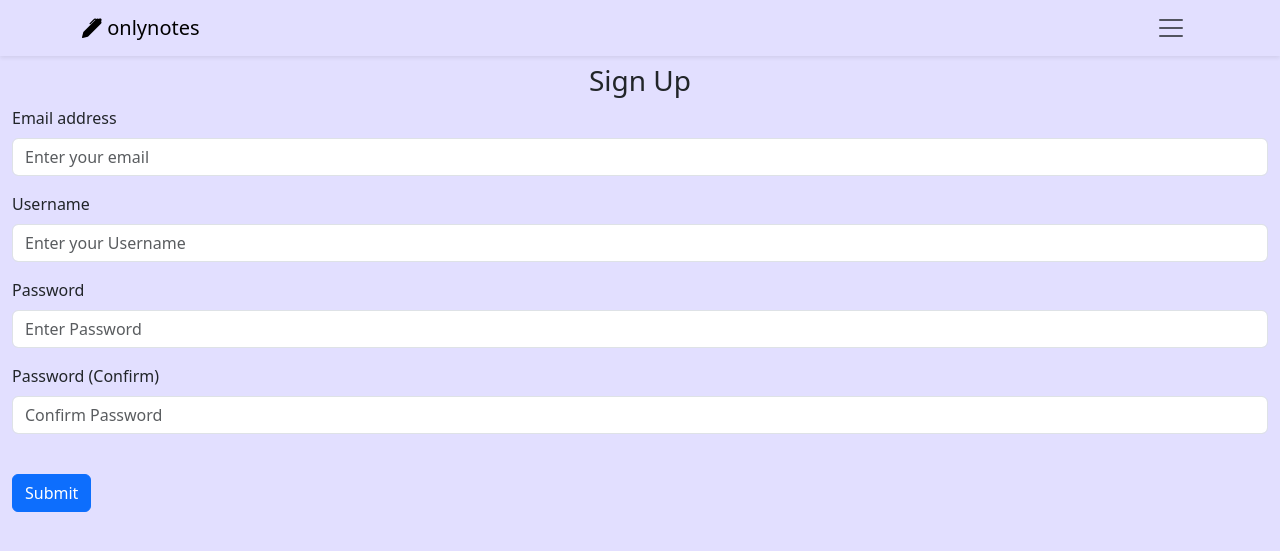
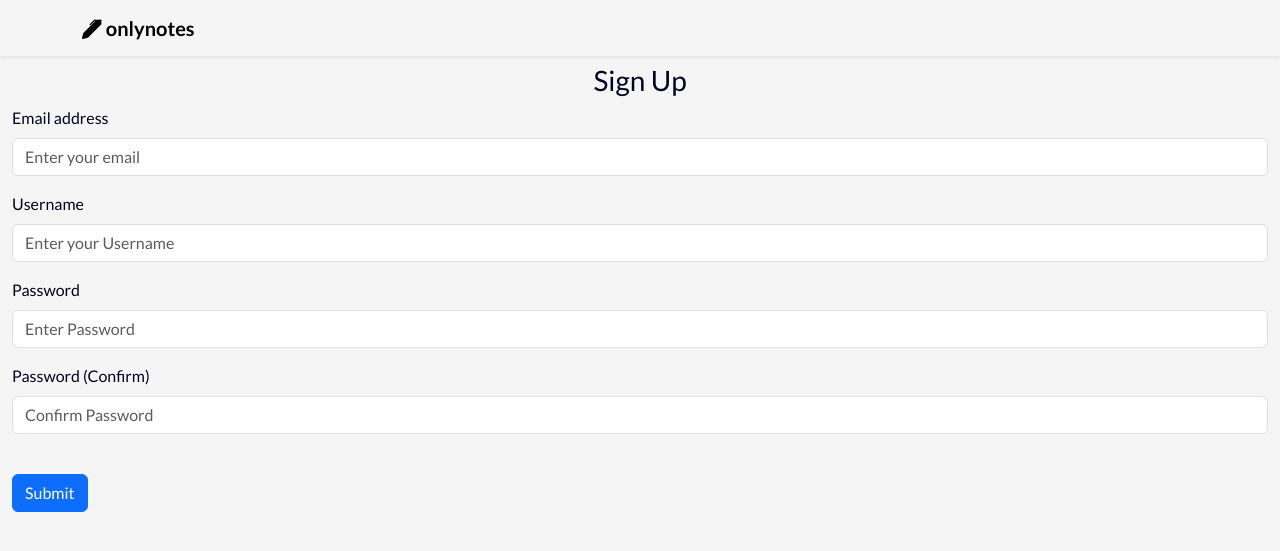
Before and after one commit to fr4nkln11/OnlyNotes, a Flask app: page /sign-up in a window 1280 px wide. Shown: the top 551 px of the page. Run offline with Flask 3, Linux system fonts and the light colour scheme.

Commit message:
feature: Lato font, logout button on nav, username display

```diff
--- a/src/static/main.css
+++ b/src/static/main.css
@@ -1,16 +1,38 @@
 body {
-    background-color: rgb(226, 223, 255);
+    background-color: #f5f5f5;
+    color: #040320;
+    font-family: 'Lato', sans-serif;
+    font-weight: 400;
 }
 
 .main_container {
     margin-top: 4rem!important;
 }
 
+.page-head-text {
+    font-weight: 700;
+}
+
+.brand {
+    font-weight: 700;
+}
+
+.logout-btn {
+    font-size: 25px;
+    color: rgb(220,53,69);
+    opacity: .55
+}
+
+.logout-btn:hover {
+    color: rgb(220,53,69);
+    opacity: 1;
+}
+
 .navbar {
-    background-color: rgb(226, 223, 255);
+    background-color: #f5f5f5;
 }
 .card {
-    background-color: whitesmoke;
+    background-color: #f5f5f5;
 }
 
 .card > .card-body.btn:active {
@@ -27,6 +49,7 @@ body {
 }
 
 .delete-btn:hover {
+    color: rgb(220,53,69);
     opacity: 1;
 }
 
--- a/src/templates/base.html
+++ b/src/templates/base.html
@@ -7,18 +7,27 @@
     <link href="https://cdn.jsdelivr.net/npm/bootstrap@5.3.0/dist/css/bootstrap.min.css" rel="stylesheet" integrity="sha384-9ndCyUaIbzAi2FUVXJi0CjmCapSmO7SnpJef0486qhLnuZ2cdeRhO02iuK6FUUVM" crossorigin="anonymous">
     <link rel="stylesheet" href="https://cdn.jsdelivr.net/npm/bootstrap-icons@1.10.5/font/bootstrap-icons.css">
     <link rel="stylesheet" href="../static/main.css">
+    <link rel="preconnect" href="https://fonts.googleapis.com">
+    <link rel="preconnect" href="https://fonts.gstatic.com" crossorigin>
+    <link href="https://fonts.googleapis.com/css2?family=Lato:wght@400;700&display=swap" rel="stylesheet">
 </head>
 <body class="d-flex flex-column h-100">
     <nav class="navbar shadow-sm fixed-top">
         <div class="container">
-          <a class="navbar-brand" href="/">
+          <a class="navbar-brand brand" href="/">
             <i class="bi bi-pen-fill"></i>
             onlynotes
           </a>
-          <button class="navbar-toggler border-0" type="button" data-bs-toggle="collapse" data-bs-target="#navbarNav" aria-controls="navbarNav" aria-expanded="false" aria-label="Toggle navigation">
+          {% if user.is_authenticated %}
+          <div class="d-flex justify-content-end align-items-center">
+            <span class="mx-2">{{ user.username }}</span>
+            <a class="nav-link bi bi-box-arrow-right btn logout-btn" href="/logout" role="button"></a>
+          </div>
+          {% endif %}
+          <!-- <button class="navbar-toggler border-0" type="button" data-bs-toggle="collapse" data-bs-target="#navbarNav" aria-controls="navbarNav" aria-expanded="false" aria-label="Toggle navigation">
             <span class="navbar-toggler-icon"></span>
-          </button>
-          <div class="collapse navbar-collapse" id="navbarNav">
+          </button> -->
+          <!-- <div class="collapse navbar-collapse" id="navbarNav">
             <ul class="navbar-nav">
               {% if user.is_authenticated %}
               <li class="nav-item">
@@ -28,15 +37,15 @@
                 <a class="nav-link" href="/logout">Logout</a>
               </li>
               {% else %}
+              {% endif %}
               <li class="nav-item">
                 <a class="nav-link {% block active_login %}{% endblock %}" href="/login">Login</a>
               </li>
               <li class="nav-item">
                 <a class="nav-link {% block active_register %}{% endblock %}" href="/sign-up">Sign up</a>
               </li>
-              {% endif %}
             </ul>
-          </div>
+          </div> -->
         </div>
     </nav>
     <div class="main_container flex-shrink container-fluid">
--- a/src/templates/home.html
+++ b/src/templates/home.html
@@ -42,7 +42,7 @@
         </div>
       </div>
     </div>
-    <h1 class="m-2">My Notes</h1>
+    <h1 class="m-2 page-head-text">Welcome, {{ user.username }}</h1>
     <hr>
     <div class="row g-3 mb-5" id="notes" data-masonry='{"percentPosition": true }'>
       {% for note in user.notes %}
```
